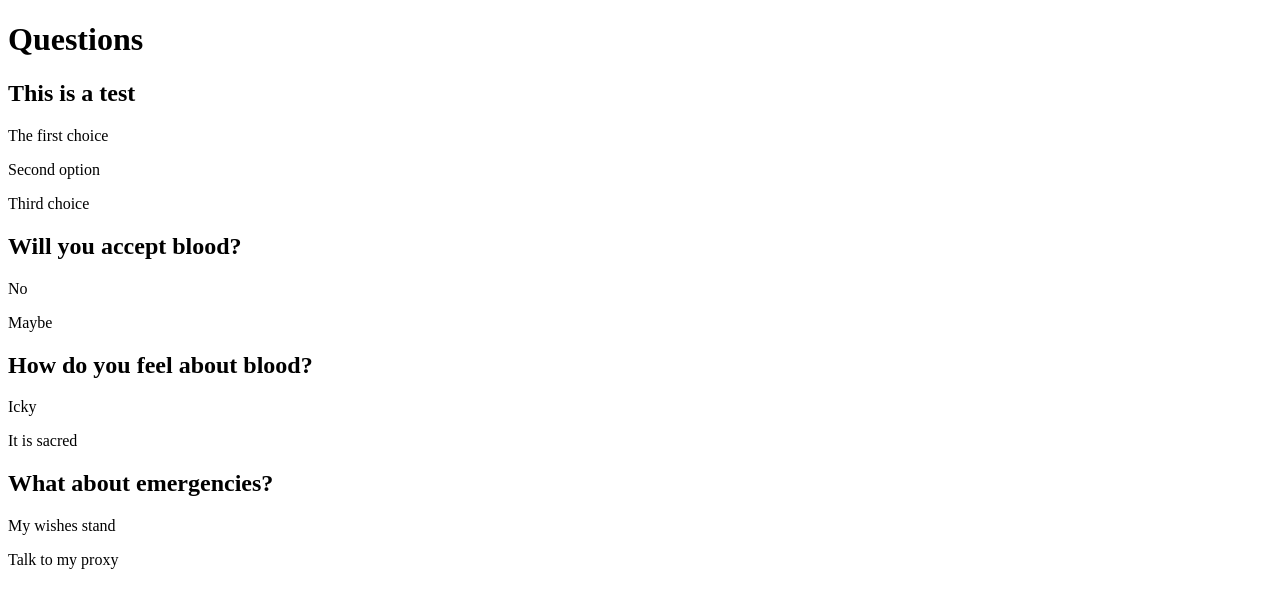
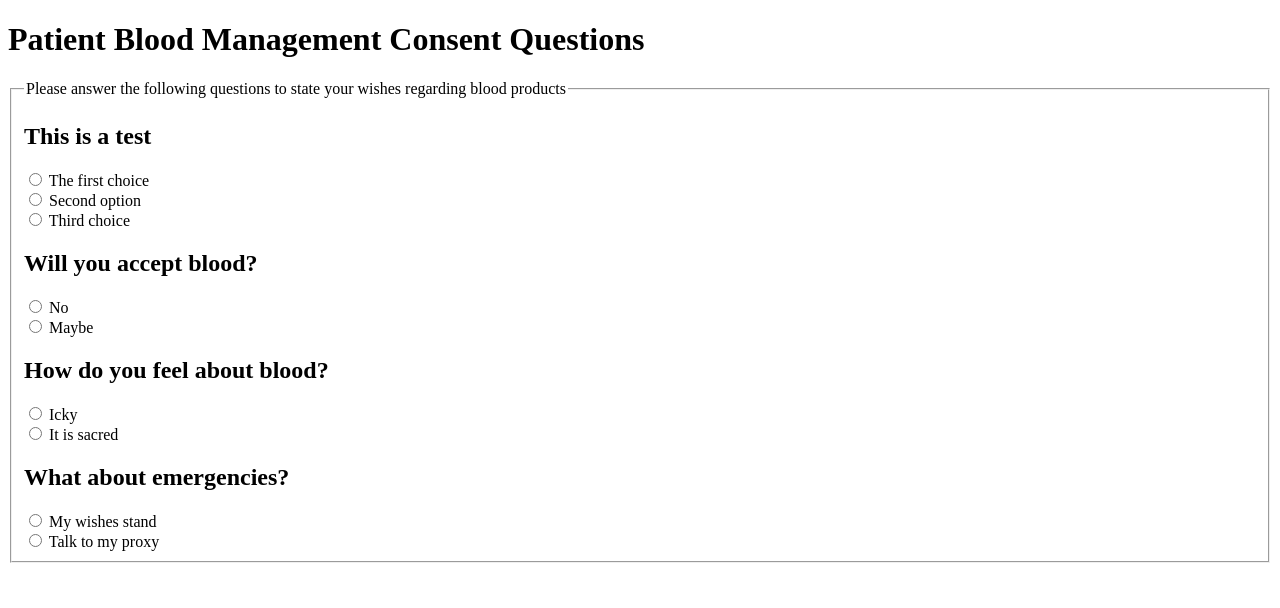
Before and after one commit to waynebeam/MyConsent, a Django app: page /pbm in a window 1280 px wide. Shown: the top 608 px of the page. Run offline with Django 4.2, Linux system fonts and the light colour scheme; data comes from the database, SQL or seed files in the repository.

Commit message:
PBM consent page has the input form working with the dummy questions. There is no submit option yet.

```diff
--- a/myconsent/PBMConsent/templates/PBMConsent/pbmquestions.html
+++ b/myconsent/PBMConsent/templates/PBMConsent/pbmquestions.html
@@ -8,13 +8,19 @@
     <title>Patient Blood Management Consent Questions</title>
 </head>
 <body>
-    <h1>Questions</h1>
-    {% for question in questions %}
-        <h2>{{question.question_text}}</h2>
-        {% for choice in question.choice_set.all %}
-            <p>{{choice.choice_text}}</p>
-        {% endfor %}
-    {% endfor %}
-
+    <h1>Patient Blood Management Consent Questions</h1>
+    <form method="post" action="{% url 'pbm:pbmconsent' %}">
+    {% csrf_token %}
+        <fieldset>
+            <legend>Please answer the following questions to state your wishes regarding blood products</legend>
+            {% for question in questions %}
+                <h2>{{question.question_text}}</h2>
+                {% for choice in question.choice_set.all %}
+                    <input type="radio", value="{{choice.id}}", name="{{question.id}}", id="choice{{forloop.counter}}" />
+                    <label for="choice{{forloop.counter}}">{{choice.choice_text}}</label><br />
+                {% endfor %}
+            {% endfor %}
+        </fieldset>
+    </form>
 </body>
 </html>
--- a/myconsent/PBMConsent/urls.py
+++ b/myconsent/PBMConsent/urls.py
@@ -1,7 +1,10 @@
 from django.urls import path
 from . import views
 
+app_name = 'pbm'
+
 urlpatterns = [
     path('', views.index, name='index'),
-    path('pbm', views.pbmquestions, name='pbmquestions')
+    path('pbm', views.pbmquestions, name='pbmquestions'),
+    path('pbm/consent', views.consent, name='pbmconsent')
 ]
--- a/myconsent/PBMConsent/views.py
+++ b/myconsent/PBMConsent/views.py
@@ -12,3 +12,6 @@ def pbmquestions(request):
     questions = Question.objects.all()
     context = {'questions': questions}
     return render(request, 'PBMConsent/pbmquestions.html', context)
+
+def consent(request):
+    return HttpResponse("consent received!")
```
